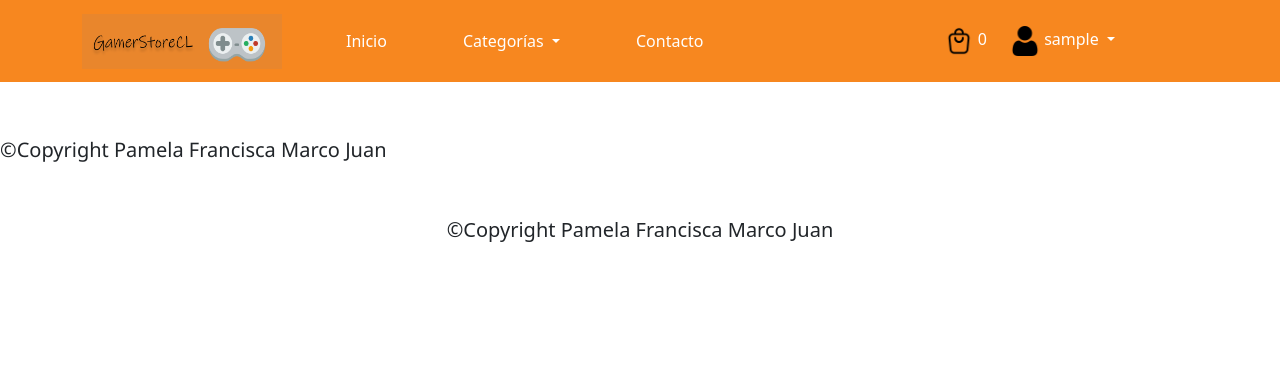
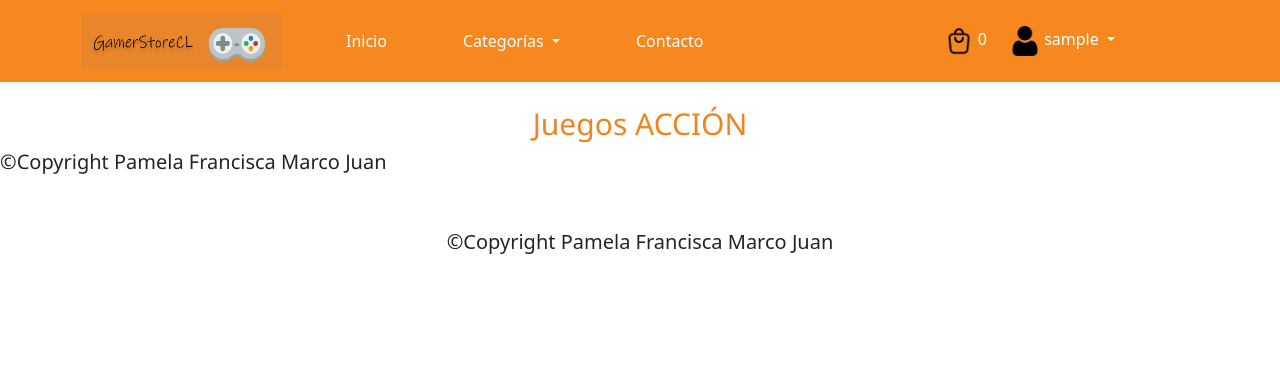
Before and after one commit to JuanmirandaSiromax/gamerstorecl, a Django app: page /princjuegos/juegosaccion in a window 1280 px wide. Shown: the top 382 px of the page. Run offline with Django 4.2, Linux system fonts and the light colour scheme; the visitor is signed in with stand-in values (Sample User, id 1); data that the repository does not hold is empty.

Commit message:
Update accion.html

```diff
--- a/mientretencion/templates/juegos/accion.html
+++ b/mientretencion/templates/juegos/accion.html
@@ -4,7 +4,8 @@
 
 
 {% block contenido %}
-<h1>Juegos ACCIÓN</h1>
+<br>
+<h1 class="titulo-novedades">Juegos ACCIÓN</h1>
 <div class="container">
   <div class="row">
 
```
